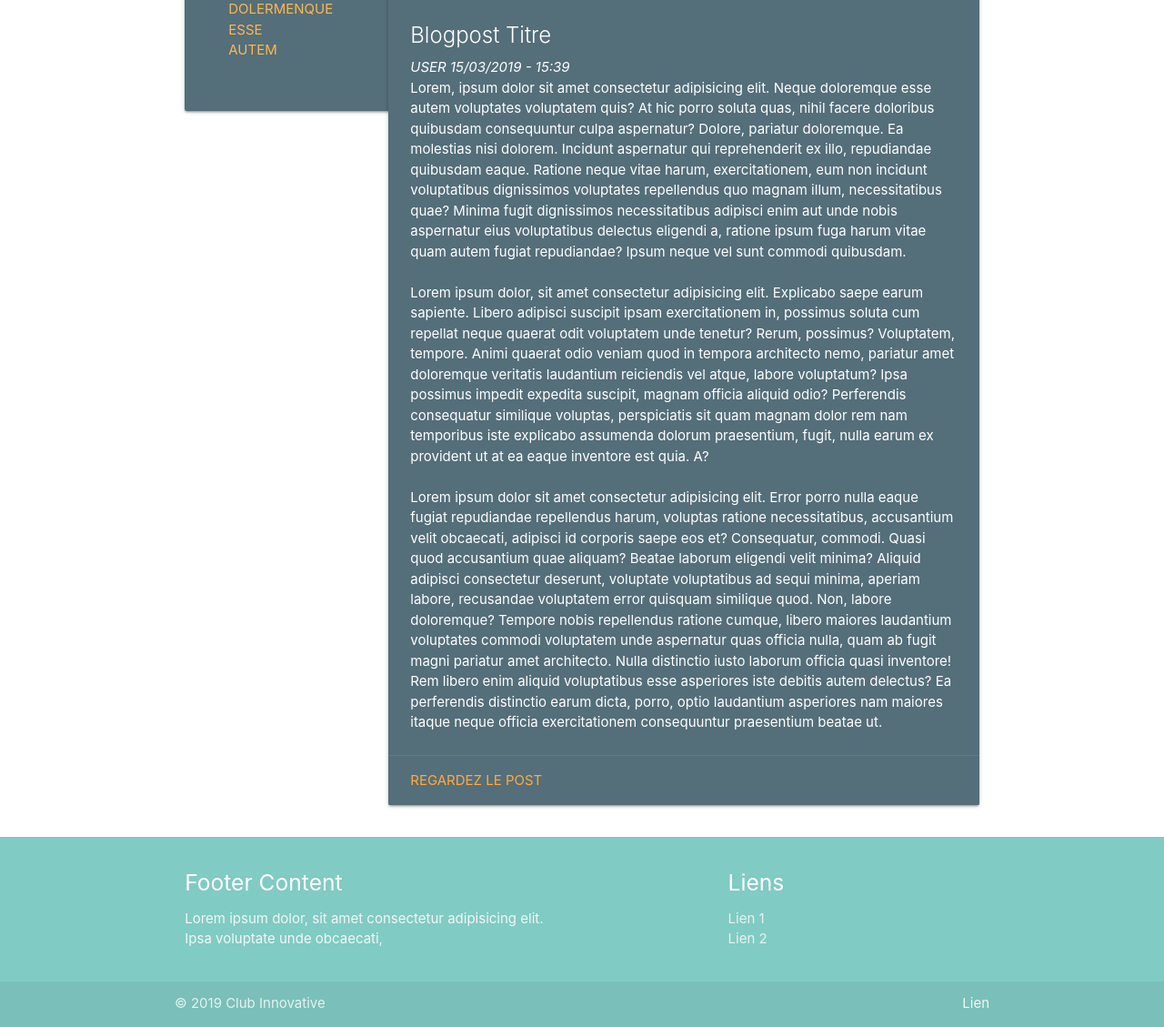
After one commit to Livelypower/ClubInno, a Symfony app: template clubInno/templates/home/index.html.twig in a window 1280 px wide. The commit adds this page. Shown: the part 407-1536 px from the top of the page at 91% size. Run offline with Twig, Linux system fonts and the light colour scheme; the template is opened without the code that fills it, so the values that code supplies are empty; some libraries are stand-ins or nearby versions.

Commit message:
Added Home Controller and templating

```diff
--- /dev/null
+++ b/clubInno/public/js/home.js
@@ -0,0 +1,3 @@
+$(document).ready(function(){
+    $('.pushpin').pushpin({top:1, offset:100});
+});
--- a/clubInno/templates/activity/index.html.twig
+++ b/clubInno/templates/activity/index.html.twig
@@ -7,3 +7,7 @@
     <a href="{{ path("activity_new") }}" class="btn">New Activity</a>
 
 {% endblock %}
+
+{% block javascripts %}
+    <script type="text/javascript" src="{{ asset('js/select.js') }}"></script>
+{% endblock %}
--- a/clubInno/templates/activity/new.html.twig
+++ b/clubInno/templates/activity/new.html.twig
@@ -11,3 +11,7 @@
         </div>
     </div>
 {% endblock %}
+
+{% block javascripts %}
+    <script type="text/javascript" src="{{ asset('js/select.js') }}"></script>
+{% endblock %}
--- a/clubInno/templates/base.html.twig
+++ b/clubInno/templates/base.html.twig
@@ -66,7 +66,7 @@
                 crossorigin="anonymous"></script>
         <script src="https://cdnjs.cloudflare.com/ajax/libs/materialize/1.0.0/js/materialize.min.js"></script>
         {% block javascripts %}
-            <script type="text/javascript" src="{{ asset('js/select.js') }}"></script>
+
         {% endblock %}
     </body>
 </html>
--- /dev/null
+++ b/clubInno/templates/home/index.html.twig
@@ -0,0 +1,96 @@
+{% extends 'base.html.twig' %}
+
+{% block title %}Page d'acceuil{% endblock %}
+
+{% block body %}
+    {{ parent() }}
+    <div class="row">
+        <div class="col s12 m3">
+            <div class="card blue-grey darken-1 pushpin">
+                <div class="card-content white-text">
+                    <span class="card-title">Blog</span>
+                    <div class="card-action">
+                        <ul>
+                            <li><a href="" class="orange-text text-lighten-2">Lorem</a></li>
+                            <li><a href="" class="orange-text text-lighten-2">Ipsum</a></li>
+                            <li><a href="" class="orange-text text-lighten-2">Dolor</a></li>
+                            <li><a href="" class="orange-text text-lighten-2">Sit</a></li>
+                            <li><a href="" class="orange-text text-lighten-2">Amet</a></li>
+                            <li><a href="" class="orange-text text-lighten-2">Consectetur</a></li>
+                            <li><a href="" class="orange-text text-lighten-2">Adipisicing</a></li>
+                            <li><a href="" class="orange-text text-lighten-2">Elit</a></li>
+                            <li><a href="" class="orange-text text-lighten-2">Neque</a></li>
+                            <li><a href="" class="orange-text text-lighten-2">Dolermenque</a></li>
+                            <li><a href="" class="orange-text text-lighten-2">Esse</a></li>
+                            <li><a href="" class="orange-text text-lighten-2">Autem</a></li>
+                            </li>
+                        </ul>
+                    </div>
+                </div>
+            </div>
+        </div>
+        <div class="col l9">
+            <div class="card blue-grey darken-1">
+                <div class="card-image">
+                    <img src="http://lorempixel.com/800/400/technics" alt="">
+                </div>
+                <div class="card-content white-text">
+                    <span class="card-title">Blogpost Titre</span>
+                    <span style="font-style:italic">USER 15/03/2019 - 15:39</span>
+                    <p>
+                                    <span>Lorem, ipsum dolor sit amet consectetur adipisicing elit. Neque doloremque
+                                        esse autem voluptates voluptatem quis? At hic porro soluta quas, nihil facere
+                                        doloribus quibusdam consequuntur culpa aspernatur? Dolore, pariatur doloremque.</span>
+                        <span>Ea molestias nisi dolorem. Incidunt aspernatur qui reprehenderit ex illo,
+                                        repudiandae quibusdam eaque. Ratione neque vitae harum, exercitationem, eum non
+                                        incidunt voluptatibus dignissimos voluptates repellendus quo magnam illum,
+                                        necessitatibus quae?</span>
+                        <span>Minima fugit dignissimos necessitatibus adipisci enim aut unde nobis
+                                        aspernatur eius voluptatibus delectus eligendi a, ratione ipsum fuga harum
+                                        vitae quam autem fugiat repudiandae? Ipsum neque vel sunt commodi quibusdam.</span>
+                    </p>
+                    <br>
+                    <p>
+                                    <span>Lorem ipsum dolor, sit amet consectetur adipisicing elit. Explicabo saepe
+                                        earum sapiente. Libero adipisci suscipit ipsam exercitationem in, possimus
+                                        soluta cum repellat neque quaerat odit voluptatem unde tenetur? Rerum,
+                                        possimus?</span>
+                        <span>Voluptatem, tempore. Animi quaerat odio veniam quod in tempora architecto
+                                        nemo, pariatur amet doloremque veritatis laudantium reiciendis vel atque,
+                                        labore voluptatum? Ipsa possimus impedit expedita suscipit, magnam officia
+                                        aliquid odio?</span>
+                        <span>Perferendis consequatur similique voluptas, perspiciatis sit quam magnam
+                                        dolor rem nam temporibus iste explicabo assumenda dolorum praesentium, fugit,
+                                        nulla earum ex provident ut at ea eaque inventore est quia. A?</span>
+                    </p>
+                    <br>
+                    <p>
+                                    <span>Lorem ipsum dolor sit amet consectetur adipisicing elit. Error porro nulla
+                                        eaque fugiat repudiandae repellendus harum, voluptas ratione necessitatibus,
+                                        accusantium velit obcaecati, adipisci id corporis saepe eos et? Consequatur,
+                                        commodi.</span>
+                        <span>Quasi quod accusantium quae aliquam? Beatae laborum eligendi velit minima?
+                                        Aliquid adipisci consectetur deserunt, voluptate voluptatibus ad sequi minima,
+                                        aperiam labore, recusandae voluptatem error quisquam similique quod. Non,
+                                        labore doloremque?</span>
+                        <span>Tempore nobis repellendus ratione cumque, libero maiores laudantium
+                                        voluptates commodi voluptatem unde aspernatur quas officia nulla, quam ab fugit
+                                        magni pariatur amet architecto. Nulla distinctio iusto laborum officia quasi
+                                        inventore!</span>
+                        <span>Rem libero enim aliquid voluptatibus esse asperiores iste debitis autem
+                                        delectus? Ea perferendis distinctio earum dicta, porro, optio laudantium
+                                        asperiores nam maiores itaque neque officia exercitationem consequuntur
+                                        praesentium beatae ut.</span>
+                    </p>
+                </div>
+                <div class="card-action">
+                    <a href="#">Regardez le post</a>
+                </div>
+            </div>
+        </div>
+    </div>
+{% endblock %}
+
+{% block javascripts %}
+    <script type="text/javascript" src="{{ asset('js/home.js') }}"></script>
+{% endblock %}
```
Also changed, not shown: clubInno/src/Controller/HomeController.php (added, +19 -0 lines).
